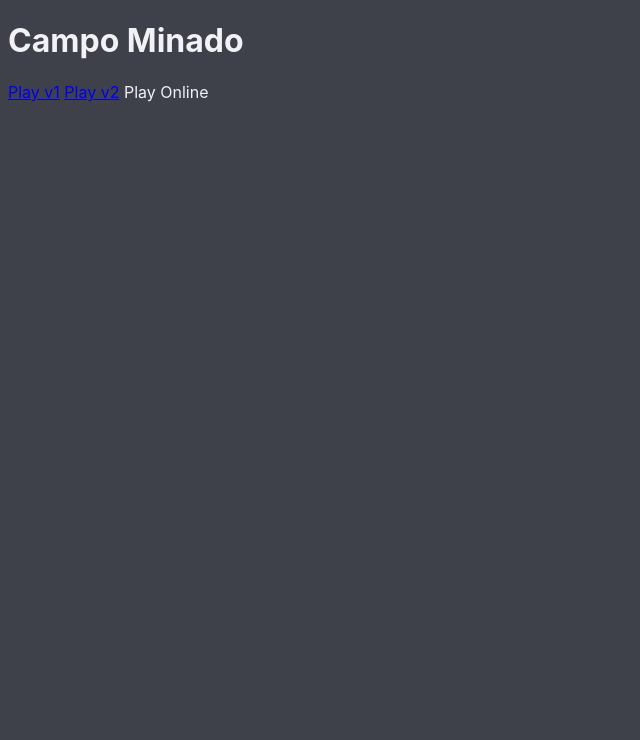
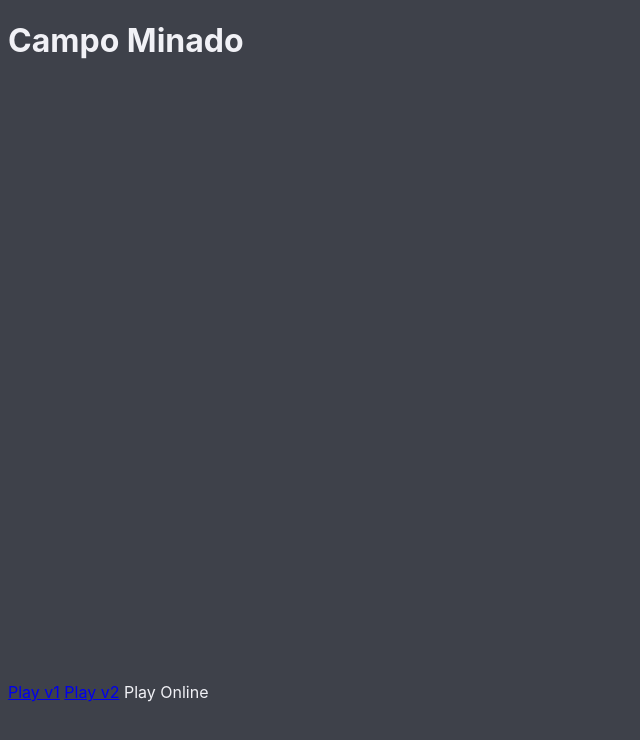
Before and after one commit to pedrotobiass/campominado, a website: page index.html in a window 1280 px wide. Shown: the whole page, without its empty margins (0-640 px from the left). Drawn offline with Linux system fonts and the light colour scheme.

Commit message:
readd height

```diff
--- a/styles.css
+++ b/styles.css
@@ -14,6 +14,7 @@ body {
     display: flex;
     justify-content: center;
     align-items: center;
+    height: 75vh
 }
 
 #campominado {
@@ -22,5 +23,5 @@ body {
     image-rendering: -moz-crisp-edges;
     border: 8px solid;
     border-color: rgb(37, 34, 30);
-    background-color: rgb(241, 241, 246)
+    background-color: rgb(241, 241, 246);
 }
```
